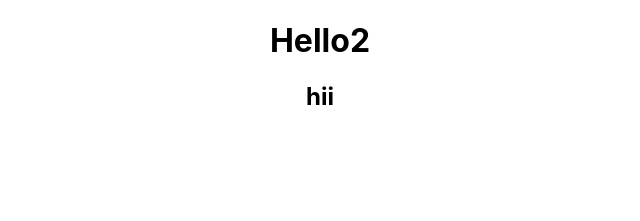
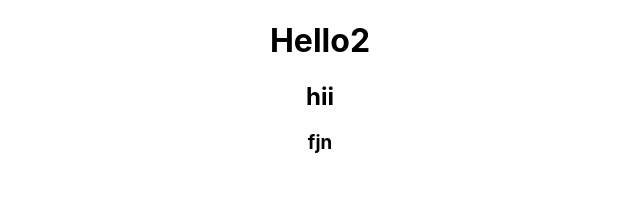
Before and after one commit to Ishsinghal/Demo, a React (Create React App) app in the folder myapp/: page / in a window 1280 px wide. Shown: the top 221 px of the page, without its empty margins (320-960 px from the left). Built offline with nearby package versions, Linux system fonts and the light colour scheme.

Commit message:
Checking

```diff
--- a/myapp/src/App.js
+++ b/myapp/src/App.js
@@ -6,6 +6,7 @@ function App() {
     <div className="App">
       <h1>Hello2</h1>
       <h2>hii</h2>
+      <h3>fjn</h3>
     </div>
   );
 }
```
